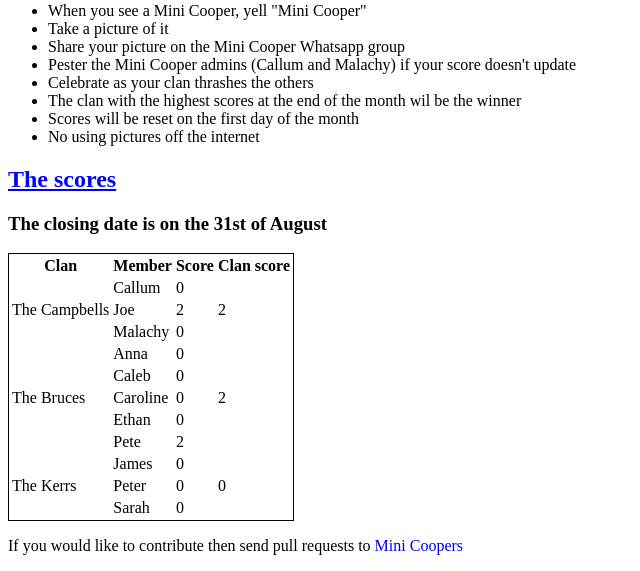
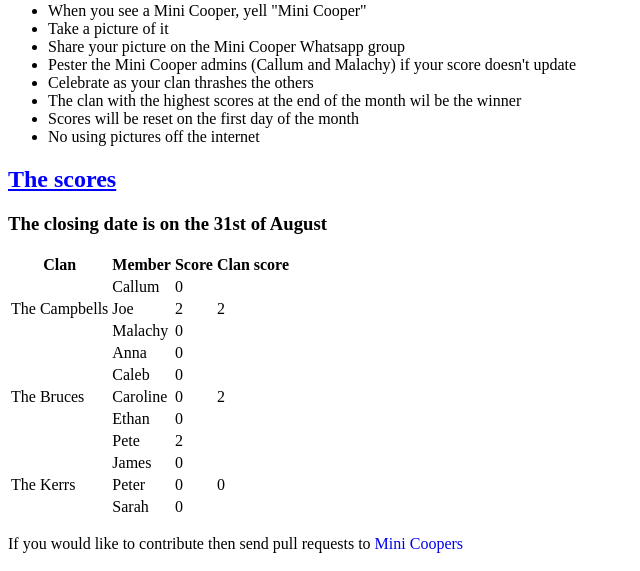
Before and after one commit to C1T1Z3N4/minicoopers, a PHP site: page / in a window 1280 px wide. Shown: the part 313-884 px from the top of the page, without its empty margins (0-640 px from the left). Run offline with PHP 8.4, Linux system fonts and the light colour scheme.

Commit message:
Update app.css

```diff
--- a/styles/app.css
+++ b/styles/app.css
@@ -12,9 +12,6 @@
 /*  Selector is an id
     Only elements with the given id will be styled.  And there should only be one; id's should be unique to a page
 */
-#scores {
-  border: 1px solid;
-}
 
 /*  Selector is a class
     All elements (including different types) with the class will be styled
@@ -25,3 +22,6 @@
 .noUnderline {
     text-decoration: none;
 }
+.tables {
+    border:1px solid;
+}
```
